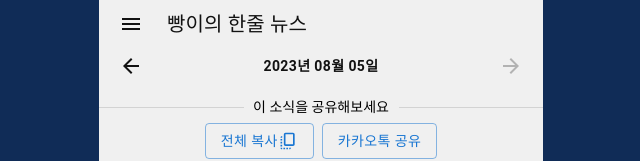
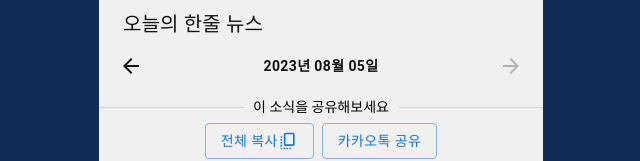
Before and after one commit to hamsoter/news-front, a React (Vite) app: page / in a window 1280 px wide. Shown: the top 161 px of the page, without its empty margins (319-959 px from the left). Built offline with nearby package versions, Linux system fonts and the light colour scheme; a web font is replaced by a local one.

Commit message:
:lipstick: Header 수정

```diff
--- a/src/layout/Header.tsx
+++ b/src/layout/Header.tsx
@@ -1,5 +1,4 @@
-import { AppBar, IconButton, Toolbar, Typography } from "@mui/material";
-import MenuIcon from "@mui/icons-material/Menu";
+import { AppBar, Toolbar, Typography } from "@mui/material";
 
 const Header = () => {
   return (
@@ -8,11 +7,8 @@ const Header = () => {
       sx={{ background: "#F0F0F0", color: "#121212", boxShadow: "0 0 0 0 !important" }}
     >
       <Toolbar variant="dense">
-        <IconButton edge="start" color="inherit" aria-label="menu" sx={{ mr: 2 }}>
-          <MenuIcon />
-        </IconButton>
         <Typography variant="h6" fontFamily={"Pretendard-Regular"} component="div">
-          빵이의 한줄 뉴스
+          오늘의 한줄 뉴스
         </Typography>
       </Toolbar>
     </AppBar>
```
